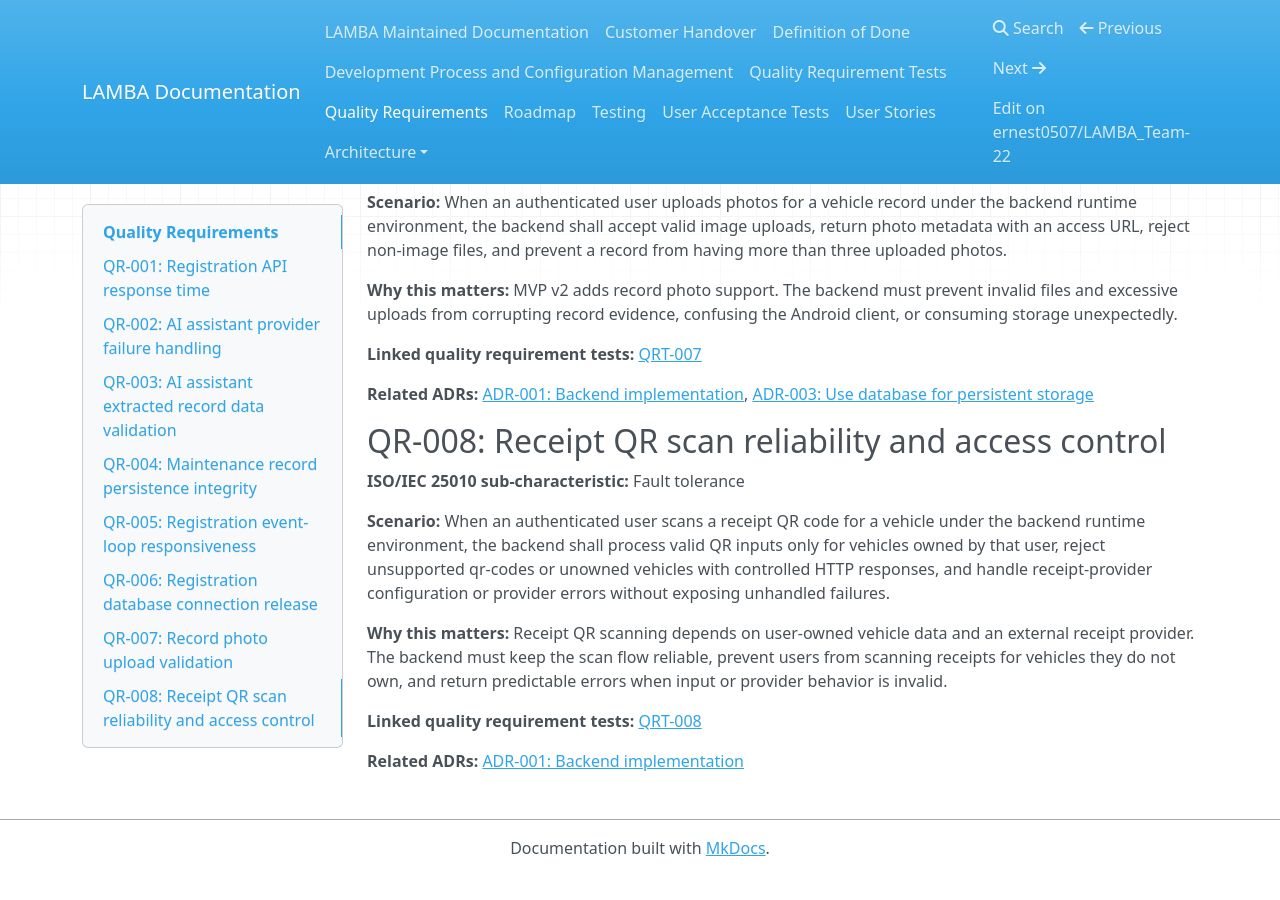
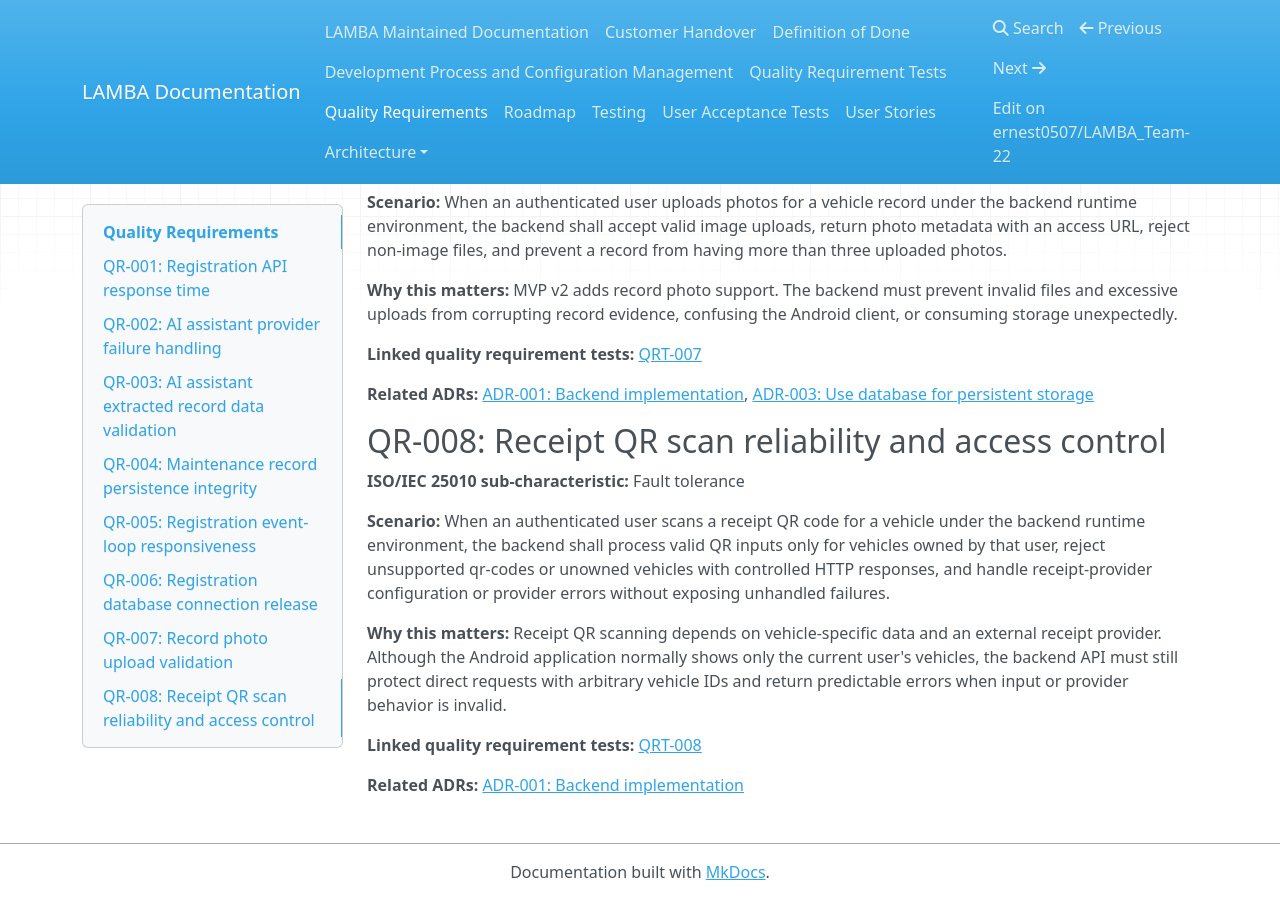
Before and after one commit to ernest0507/LAMBA_Team-22, an MkDocs documentation site: the page built from docs/quality-requirements.md, in a window 1280 px wide and 900 px high, scrolled down 2093 px. Built offline with MkDocs 1.6.1, drawn with Linux system fonts in a browser that asks for light colours; nearby versions of some CDN libraries; before the commit the page ends 2969 px from its top, so only the background shows below that.

Commit message:
Update quality-requirements.md

```diff
--- a/docs/quality-requirements.md
+++ b/docs/quality-requirements.md
@@ -104,7 +104,7 @@ recommendations if the backend accepted them without validation.
 
 **Scenario:** When an authenticated user scans a receipt QR code for a vehicle under the backend runtime environment, the backend shall process valid QR inputs only for vehicles owned by that user, reject unsupported qr-codes or unowned vehicles with controlled HTTP responses, and handle receipt-provider configuration or provider errors without exposing unhandled failures.
 
-**Why this matters:** Receipt QR scanning depends on user-owned vehicle data and an external receipt provider. The backend must keep the scan flow reliable, prevent users from scanning receipts for vehicles they do not own, and return predictable errors when input or provider behavior is invalid.
+**Why this matters:** Receipt QR scanning depends on vehicle-specific data and an external receipt provider. Although the Android application normally shows only the current user's vehicles, the backend API must still protect direct requests with arbitrary vehicle IDs and return predictable errors when input or provider behavior is invalid.
 
 **Linked quality requirement tests:** [QRT-008](quality-requirement-tests.md#qrt-008-receipt-qr-scan-backend-handling)
 
```
